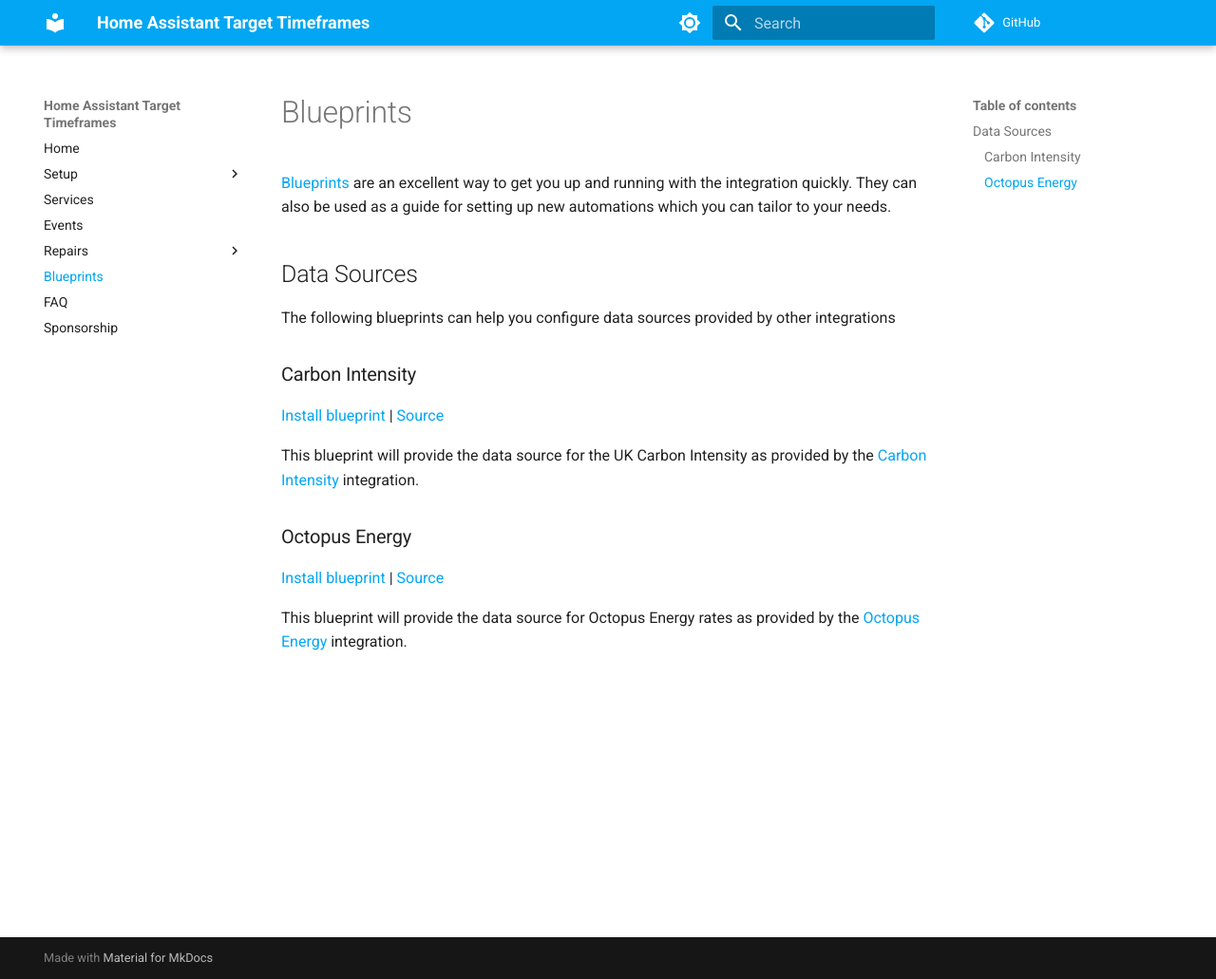
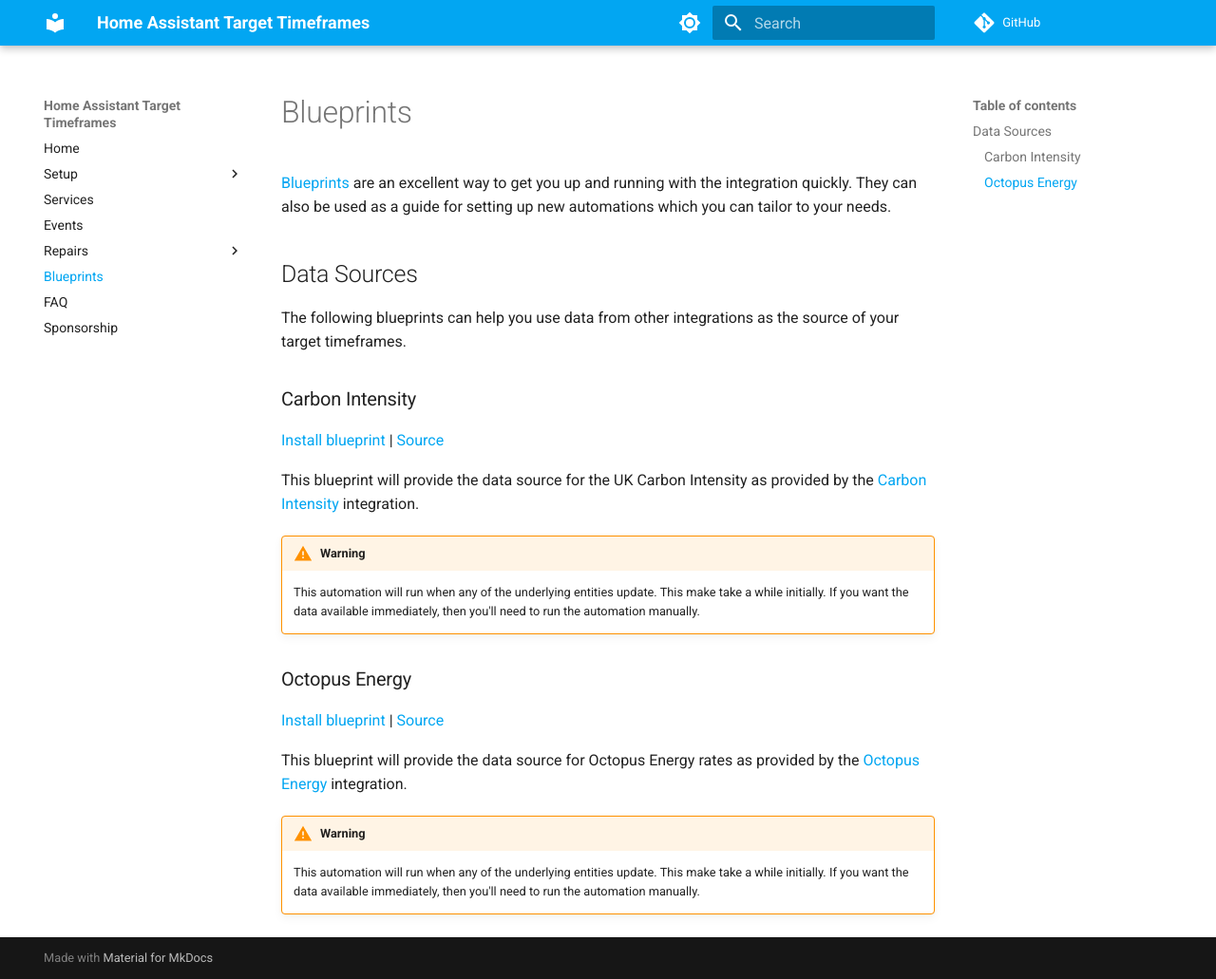
Before and after one commit to BottlecapDave/HomeAssistant-TargetTimeframes, an MkDocs documentation site: the page built from _docs/blueprints.md, in a window 1280 px wide and 1031 px high. Shown: the whole window at 95% size. Built offline with MkDocs 1.6.1 and Material for MkDocs 9.7.7, drawn with Linux system fonts in a browser that asks for light colours; comment, search, counter and statistics services are not loaded.

Commit message:
docs: Added warnings around data source blueprints

```diff
--- a/_docs/blueprints.md
+++ b/_docs/blueprints.md
@@ -4,7 +4,7 @@
 
 ## Data Sources
 
-The following blueprints can help you configure data sources provided by other integrations
+The following blueprints can help you use data from other integrations as the source of your target timeframes.
 
 ### Carbon Intensity
 
@@ -12,8 +12,16 @@
 
 This blueprint will provide the data source for the UK Carbon Intensity as provided by the [Carbon Intensity](https://github.com/BottlecapDave/HomeAssistant-CarbonIntensity) integration.
 
+!!! warning
+
+    This automation will run when any of the underlying entities update. This make take a while initially. If you want the data available immediately, then you'll need to run the automation manually.
+
 ### Octopus Energy
 
 [Install blueprint](https://my.home-assistant.io/redirect/blueprint_import/?blueprint_url=https%3A%2F%2Fbottlecapdave.github.io%2FHomeAssistant-TargetTimeframes%2Fblueprints%2Ftarget_timeframes_octopus_energy.yaml) | [Source](./blueprints/target_timeframes_octopus_energy.yaml)
 
 This blueprint will provide the data source for Octopus Energy rates as provided by the [Octopus Energy](https://github.com/BottlecapDave/HomeAssistant-OctopusEnergy) integration.
+
+!!! warning
+
+    This automation will run when any of the underlying entities update. This make take a while initially. If you want the data available immediately, then you'll need to run the automation manually.
```
